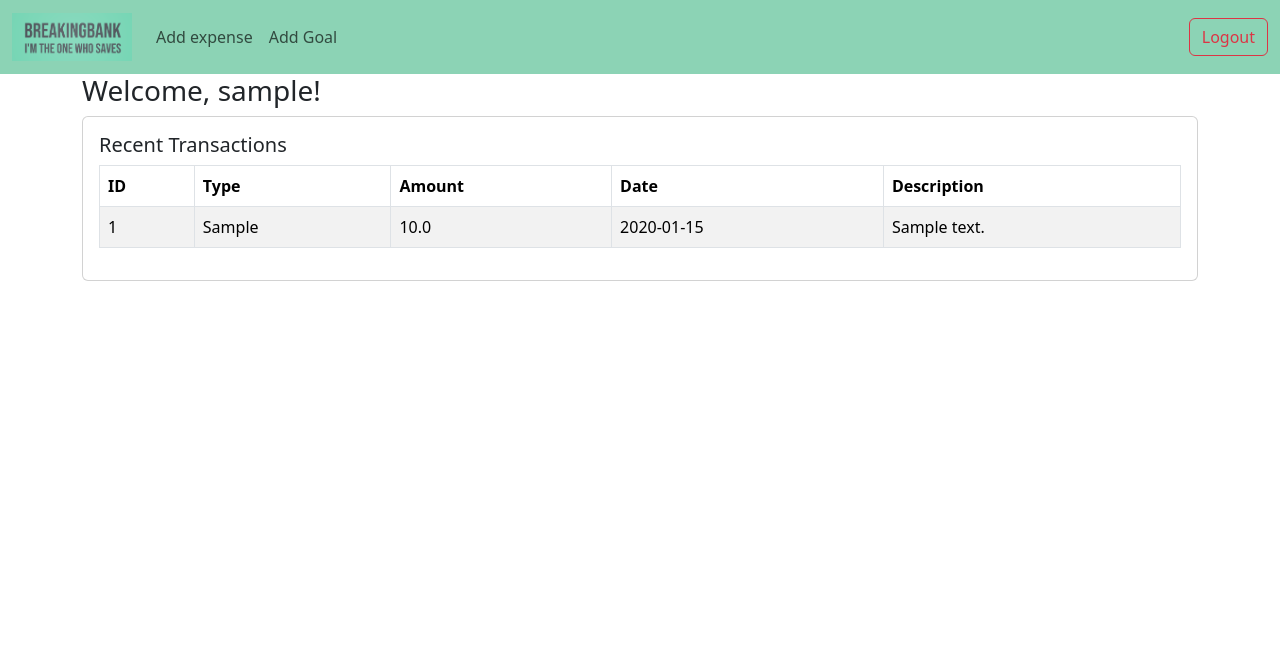
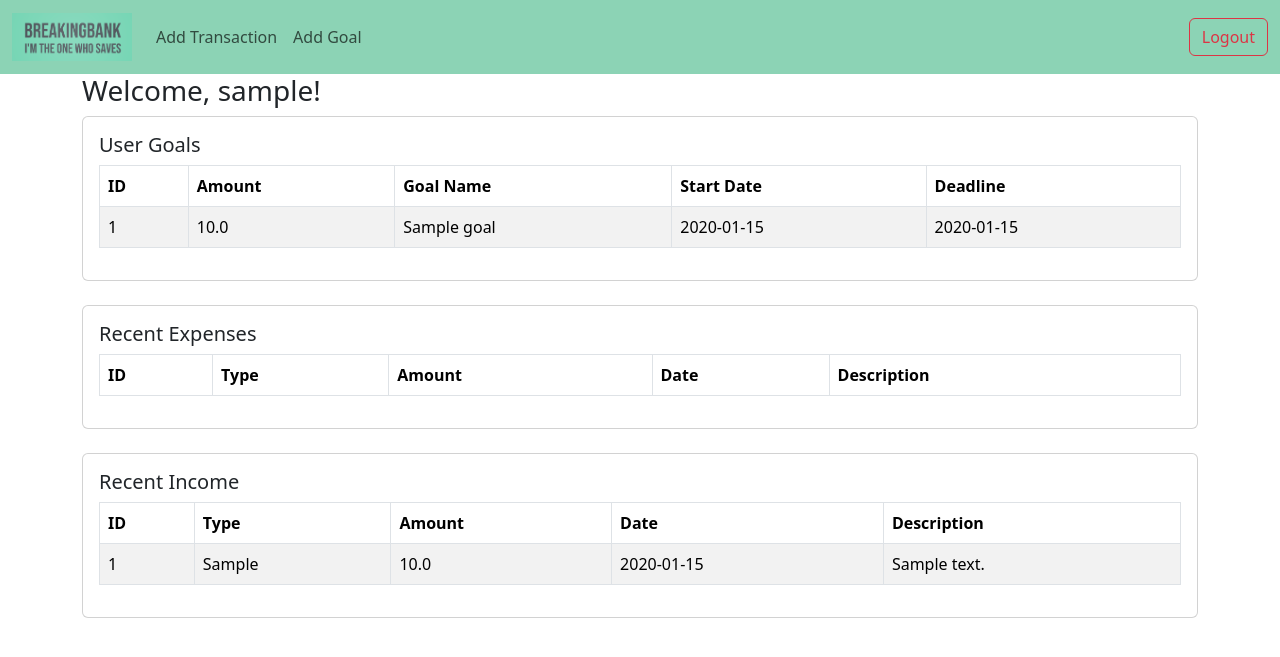
Before and after one commit to AlexandriaParkCS/2026-y12-SE-PhilipYaroshchyk-pwa-flask-application, a Flask app: page / in a window 1280 px wide. Shown: the top 657 px of the page. Run offline with Flask 3, Linux system fonts and the light colour scheme; the visitor is signed in with stand-in values (Sample User, id 1); tables that the repository leaves empty hold one stand-in row (values such as "Sample post"); lists and menus that the app fills with data are empty; parts of the project's set-up code (start-up, migrations or seed data) failed here and were passed over; some libraries are stand-ins or nearby versions.

Commit message:
Added transactiona as income vs expenses. added goals table in dashboard

```diff
--- a/src/app.py
+++ b/src/app.py
@@ -70,9 +70,11 @@ def root():
 def index():
     if 'user_id' in session:
 
-        transactions = user_service.get_user_transactions(session['user_id'], 20)
+        exp = user_service.get_user_transactions(session['user_id'], 20, is_expense=True)
+        inc = user_service.get_user_transactions(session['user_id'], 20, is_expense=False)
+        goals = user_service.get_user_goals(session['user_id'])
 
-        return render_template("/index.html", transactions=transactions)
+        return render_template("/index.html", expenses=exp, income=inc, goals=goals)
     else:
         return render_template("/public.html")
 
@@ -132,11 +134,16 @@ def add_expense():
     description = request.form["description"]
     date = request.form["date"]
     user_id = session["user_id"]
+    transaction_type = request.form["transaction_type"]
 
-    negative_amount = -float(amount)
+    amount = float(request.form["amount"])
 
-    print(f"submitted expense amount={amount} type={expense_type} {description} {date}")
-    expense = user_service.add_transaction(user_id, expense_type, negative_amount, date, description)
+    if transaction_type == "expense":
+        amount = -amount
+
+
+    print(f"submitted transaction_type={transaction_type} amount={amount} expdnse_type={expense_type} {description} {date}")
+    expense = user_service.add_transaction(user_id, expense_type, amount, date, description)
 
     if expense:
         print("successfully added expense")
--- /dev/null
+++ b/src/model/goal.py
@@ -0,0 +1,49 @@
+class Goal:
+    def __init__ (self, id, user_id, amount, goal_name, start_date, end_date, created_date, updated_date, parent_goal_id):
+        self._id = id
+        self._user_id = user_id
+        self._amount = amount
+        self._goal_name = goal_name
+        self._start_date = start_date
+        self._end_date = end_date
+        self._created_date = created_date
+        self._updated_date = updated_date
+        self._parent_goal_id = parent_goal_id
+
+    def get_id(self):
+        return self._id
+    def get_user_id(self):
+        return self._user_id
+    def get_amount(self):
+        return self._amount
+    def get_goal_name(self):
+        return self._goal_name
+    def get_start_date(self):
+        return self._start_date
+    def get_end_date(self):
+        return self._end_date
+    def get_created_date(self):
+        return self._created_date
+    def get_updated_date(self):
+        return self._updated_date
+    def get_parent_goal_id(self):
+        return self._parent_goal_id
+
+    def set_id(self, id):
+        self._id = id
+    def set_user_id(self, user_id):
+        self._user_id = user_id
+    def set_amount(self, amount):
+        self._amount = amount
+    def set_goal_name(self, goal_name):
+        self._goal_name = goal_name
+    def set_start_date(self, start_date):
+        self._start_date = start_date
+    def set_end_date(self, end_date):
+        self._end_date = end_date
+    def set_created_date(self, created_date):
+        self._created_date = created_date
+    def set_updated_date(self, updated_date):
+        self._updated_date = updated_date
+    def set_parent_goal_id(self, parent_goal_id):
+        self._parent_goal_id = parent_goal_id
--- a/src/sqldb.py
+++ b/src/sqldb.py
@@ -1,5 +1,6 @@
 import sqlite3
 from model.transaction import Transation
+from model.goal import Goal
 
 class SqlDb(object):
 
@@ -207,15 +208,19 @@ class SqlDb(object):
             if conn:
                 conn.close()
 
-    def get_user_transactions(self, user_id, limit):
+    def get_user_transactions(self, user_id, limit, is_expense):
+
+        query = None
+        if is_expense:
+            query = "SELECT id, user_id, transaction_type, amount, transaction_date, description FROM transactions WHERE user_id = ? AND amount < 0 ORDER BY transaction_date DESC LIMIT ?"
+        else:
+            query = "SELECT id, user_id, transaction_type, amount, transaction_date, description FROM transactions WHERE user_id = ? AND amount >= 0 ORDER BY transaction_date DESC LIMIT ?"
+
         conn = None
         try:
             conn = self._connect()
             cursor = conn.cursor()
-            cursor.execute(
-                "SELECT id, user_id, transaction_type, amount, transaction_date, description FROM transactions WHERE user_id = ? ORDER BY transaction_date DESC LIMIT ?",
-                (user_id, limit)
-            )
+            cursor.execute(query, (user_id, limit))
             rows = cursor.fetchall()
             list = []
 
@@ -228,6 +233,35 @@ class SqlDb(object):
                 return list
         except Exception as e:
             print(f"Database error during transactions retrieval: {e}")
+            raise
+        finally:
+            if cursor:
+                cursor.close()
+            if conn:
+                conn.close()
+
+
+    def get_user_goals(self, user_id):
+        conn = None
+        try:
+            conn = self._connect()
+            cursor = conn.cursor()
+            cursor.execute(
+                "SELECT id, user_id, amount, goal_name, start_date, end_date, created_date, updated_date, parent_goal_id FROM goals WHERE user_id = ? ORDER BY created_date DESC",
+                (user_id,)
+            )
+            rows = cursor.fetchall()
+            list = []
+
+            if rows:
+                for row in rows:
+                    goal = Goal(id=row[0], user_id=row[1], amount=row[2], goal_name=row[3], start_date=row[4], end_date=row[5], created_date=row[6], updated_date=row[7], parent_goal_id=row[8])
+                    list.append(goal)
+                return list
+            else:
+                return list
+        except Exception as e:
+            print(f"Database error during goals retrieval: {e}")
             raise
         finally:
             if cursor:
--- a/src/templates/app_menu.html
+++ b/src/templates/app_menu.html
@@ -7,7 +7,7 @@
     <div class="collapse navbar-collapse" id="navbarNav">
       <ul class="navbar-nav">
         <li class="nav-item">
-          <a class="nav-link" href="/expense_form.html">Add expense</a>
+          <a class="nav-link" href="/expense_form.html">Add Transaction</a>
         </li>
         <li class="nav-item">
           <a class="nav-link" href="/goal_form.html">Add Goal</a>
--- a/src/templates/dashboard.html
+++ b/src/templates/dashboard.html
@@ -1,11 +1,37 @@
 <div>
     <h3>Welcome, {{ session.username }}!</h3>
 
-<div class="card">
+
+<div class="card mb-4">
     <div class="card-body">
+        <h5 class="card-title">User Goals</h5>
+        <table class="table table-striped table-bordered">
+            <thead>
+                <tr>
+                    <th scope="col">ID</th>
+                    <th scope="col">Amount</th>
+                    <th scope="col">Goal Name</th>
+                    <th scope="col">Start Date</th>
+                    <th scope="col">Deadline</th>
+                </tr>
+            </thead>
+            <tbody>
+                {% for goal in goals %}
+                <tr>
+                    <td>{{ goal.get_id() }}</td>
+                    <td>{{ goal.get_amount() }}</td>
+                    <td>{{ goal.get_goal_name() }}</td>
+                    <td>{{ goal.get_start_date() }}</td>
+                    <td>{{ goal.get_end_date() }}</td>
+                </tr>
+                {% endfor %}
+        </table>
+    </div>
+</div>
 
-        <h5 class="card-title">Recent Transactions</h5>
-
+<div class="card mb-4">
+    <div class="card-body">
+        <h5 class="card-title">Recent Expenses</h5>
         <table class="table table-striped table-bordered">
             <thead>
                 <tr>
@@ -17,7 +43,7 @@
                 </tr>
             </thead>
             <tbody>
-                {% for tr in transactions %}
+                {% for tr in expenses %}
                 <tr>
                     <td>{{ tr.get_id() }}</td>
                     <td>{{ tr.get_transaction_type() }}</td>
@@ -29,6 +55,34 @@
             </tbody>
         </table>
     </div>
+</div>
 
 
+
+<div class="card mb-4">
+    <div class="card-body">
+        <h5 class="card-title">Recent Income</h5>
+        <table class="table table-striped table-bordered">
+            <thead>
+                <tr>
+                    <th scope="col">ID</th>
+                    <th scope="col">Type</th>
+                    <th scope="col">Amount</th>
+                    <th scope="col">Date</th>
+                    <th scope="col">Description</th>
+                </tr>
+            </thead>
+            <tbody>
+                {% for tr in income %}
+                <tr>
+                    <td>{{ tr.get_id() }}</td>
+                    <td>{{ tr.get_transaction_type() }}</td>
+                    <td>{{ tr.get_amount() }}</td>
+                    <td>{{ tr.get_transaction_date() }}</td>
+                    <td>{{ tr.get_description() }}</td>
+                </tr>
+                {% endfor %}
+            </tbody>
+        </table>
+    </div>
 </div>
--- a/src/user_service.py
+++ b/src/user_service.py
@@ -47,17 +47,6 @@ class UserService:
             print(f"failed to add transaction {e}")
             return None
 
-    def get_all_user_transactions(self, user_id):
-        try:
-            expenses = self.db.get_all_user_transactions(user_id)
-            if expenses:
-                print("expenses fetched OK")
-                print(expenses)
-                return expenses
-        except Exception as e:
-            print(f"failed to add transaction {e}")
-            return None
-
     def add_goal(self, user_id, amount: float, goal_name, start_date, end_date, parent_goal_id=None):
         try:
             goal = self.db.create_goal(user_id, amount, goal_name, start_date, end_date, parent_goal_id)
@@ -69,9 +58,18 @@ class UserService:
             return None
 
 
-    def get_user_transactions(self, id, limit):
+    def get_user_goals(self, id):
         try:
-            list = self.db.get_user_transactions(id, limit)
+            list = self.db.get_user_goals(id)
+            return list
+        except Exception as e:
+            print(f"failed to fetch goals {e}")
+            return None
+
+
+    def get_user_transactions(self, id, limit, is_expense):
+        try:
+            list = self.db.get_user_transactions(id, limit, is_expense)
             return list
         except Exception as e:
             print(f"failed to fetch transaction {e}")
```
Also changed, not shown: src/templates/expense_form.html (+20 -4 lines).
